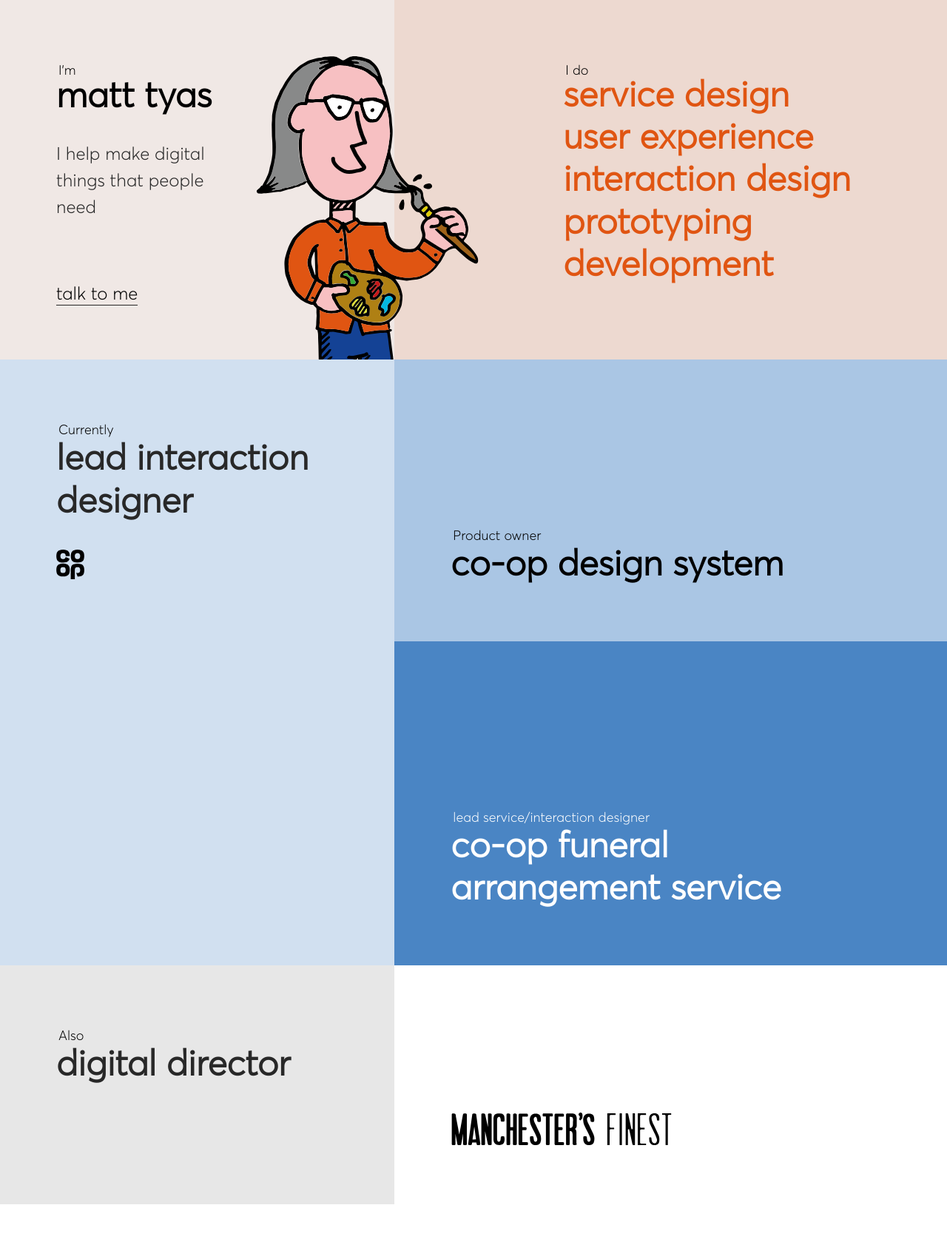
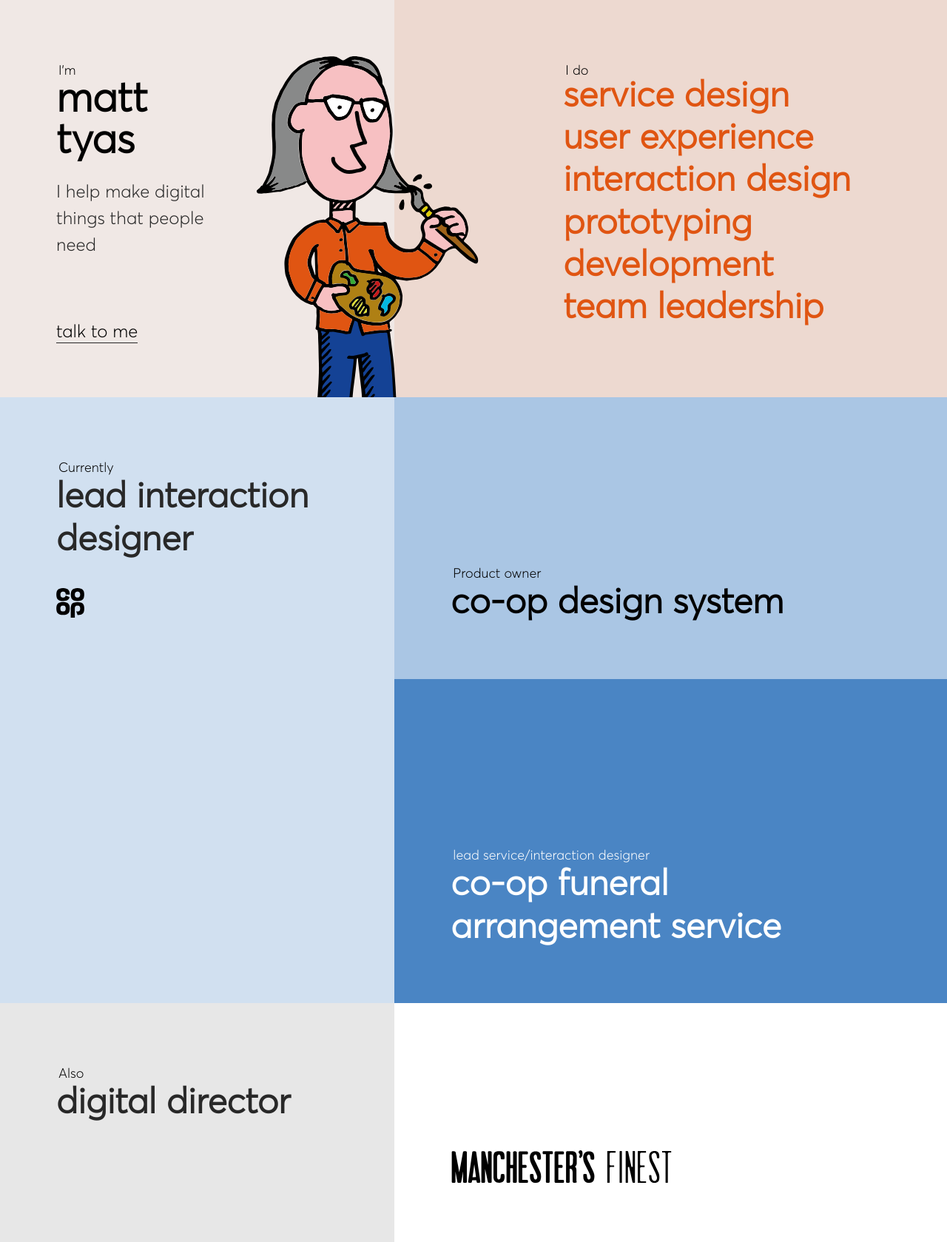
Before and after one commit to matt-tyas/matt-tyas.github.io, a Jekyll site: the page built from index.html, in a window 1280 px wide. Shown: the whole page at 74% size. Built offline with Jekyll 4.4.1, drawn with Linux system fonts in a browser that asks for light colours; before the commit the page ends 1628 px from its top, so only the background shows below that.

Commit message:
lowercase

```diff
--- a/_includes/header.html
+++ b/_includes/header.html
@@ -1,4 +1,3 @@
-<div class="app">
 <header class="mt-item mt-header">
     <p class="mt-intro">I'm</p>
     <h1>Matt Tyas</h1>
@@ -14,5 +13,6 @@
         <li>interaction design</li>
         <li>prototyping</li>
         <li>development</li>
+        <li>team leadership</li>
     </ul>
 </section>
--- a/_layouts/default.html
+++ b/_layouts/default.html
@@ -1,13 +1,10 @@
 <!DOCTYPE html>
 <html>
-  {% include head.html %}
+    {% include head.html %}
     <body class="body">
-        <div class="wrapper">
+        <div class="app">
             {% include header.html %}
             {{ content }}
         </div>
-        <!-- <script src="//cdnjs.cloudflare.com/ajax/libs/ScrollMagic/2.0.5/ScrollMagic.min.js"></script>
-        <script src="//cdnjs.cloudflare.com/ajax/libs/ScrollMagic/2.0.5/plugins/debug.addIndicators.min.js"></script>
-        <script src="js/main.js"></script> -->
     </body>
 </html>
--- a/_sass/_base.scss
+++ b/_sass/_base.scss
@@ -10,6 +10,8 @@ body {
   color: $text-color;
   background-color: $background-color;
   -webkit-text-size-adjust: 100%;
+  -webkit-font-smoothing: antialiased;
+ -moz-osx-font-smoothing: grayscale;
   -webkit-transition: all 0.5s ease;
      -moz-transition: all 0.5s ease;
        -o-transition: all 0.5s ease;
@@ -34,12 +36,12 @@ h1, h3, h4, h5, h6 {
 }
 
 h1 {
-   margin-bottom: $base-spacing-unit/2;
-   font-size: 48px;
-   line-height: 1;
-   text-transform: lowercase;
-   color: #000;
-   font-weight: $bold-font-weight;
+ margin-bottom: $base-spacing-unit/3;
+ font-size: 56px;
+ line-height: 1;
+ text-transform: lowercase;
+ color: #000;
+ font-weight: $bold-font-weight;
 }
 
 h2,
--- a/index.html
+++ b/index.html
@@ -31,5 +31,3 @@ layout: default
       </h3>
     </div>
 </section>
-
-</div>
```
Also changed, not shown: _sass/_layout.scss (+11 -3 lines). Lines whose indentation alone changed are shown as unchanged.
